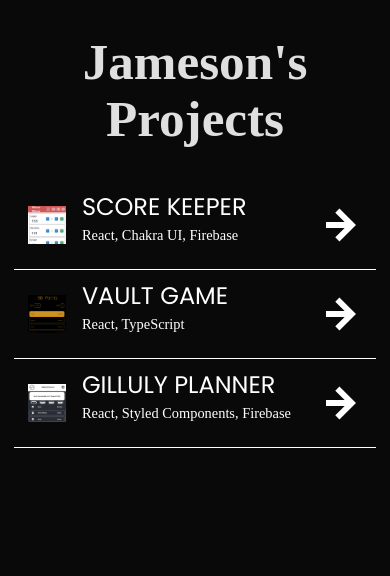
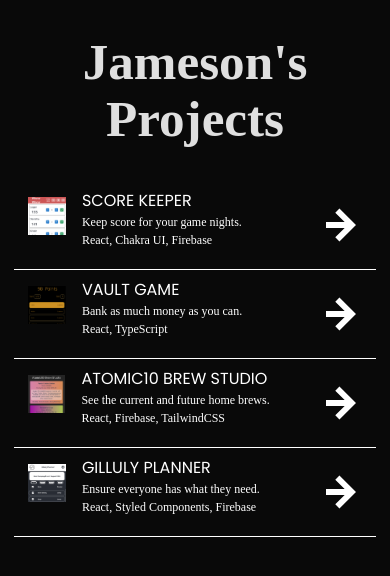
Before and after one commit to Jameson13B/project-dashboard, a React (Vite) app: page / in a window 390 px wide. Shown: the top 576 px of the page. Built offline with nearby package versions, Linux system fonts and the light colour scheme.

Commit message:
Added atomic10 brew  studio

```diff
--- a/src/App.css
+++ b/src/App.css
@@ -26,6 +26,9 @@
 .link-row .screenshot {
   max-height: 55px;
   margin-left: 14px;
+  margin-top: 16px;
+  margin-bottom: 16px;
+  align-self: flex-start;
 }
 @media (max-width: 575.98px) {
   .link-row .screenshot {
@@ -44,7 +47,6 @@
 .link-row .info .name-container {
   position: relative;
   overflow: hidden;
-  height: 72px;
 }
 .link-row .info .name {
   /* name */
@@ -58,27 +60,42 @@
 }
 .link-row .info .name.white {
   transform: translateY(0px);
-  transition: transform 0.75s;
+  transition: color 0.75s;
+  /* transition: transform 0.75s; */
 }
-.link-row .info .name.black {
+/* .link-row .info .name.black {
   color: #090909;
   transform: translateY(0);
   transition: transform 0.75s;
+} */
+.link-row:hover .info .name.white {
+  color: #090909;
+  /* transform: translateY(-72px); */
 }
-.link-row:hover .info .name.white {
+/* .link-row:hover .info .name.black {
   transform: translateY(-72px);
-}
-.link-row:hover .info .name.black {
-  transform: translateY(-72px);
-}
+} */
 .link-row .info .technologies {
   /* technologies */
-  margin-left: 1rem;
+  margin-left: 16px;
+  margin-top: 0.25rem;
+  transition: all 0.5s;
+  text-align: start;
+  font-size: 0.7rem;
+  font-family: 'Plus Jakarta Sans Variable';
+}
+.link-row:hover .info .technologies {
+  color: #090909;
+}
+.link-row .info .description {
+  /* description */
+  margin-left: 16px;
+  margin-bottom: 0;
   transition: all 0.5s;
   text-align: start;
   font-family: 'Plus Jakarta Sans Variable';
 }
-.link-row:hover .info .technologies {
+.link-row:hover .info .description {
   color: #090909;
 }
 @media (max-width: 575.98px) {
@@ -87,20 +104,27 @@
     padding: 8px 0;
   }
   .link-row .info .name-container {
-    height: 36px;
+    height: 24px;
   }
   .link-row .info .name {
     font-size: 1.5rem;
     margin-left: 1rem;
+    font-weight: bold;
   }
   .link-row .info .technologies {
     margin-top: 0;
-    font-size: 0.9rem;
+    font-size: 12px;
+  }
+  .link-row .info .description {
+    margin-top: 0;
+    font-size: 12px;
   }
   .link-row .info .name.white {
+    font-size: 16px;
     transform: translateY(0px);
   }
-  .link-row .info .name.black {
+  /* .link-row .info .name.black {
+    font-size: 16px;
     transform: translateY(-72px);
   }
   .link-row:hover .info .name.white {
@@ -108,7 +132,7 @@
   }
   .link-row:hover .info .name.black {
     transform: translateY(-36px);
-  }
+  } */
 }
 
 /* Arrow styles */
--- a/src/App.tsx
+++ b/src/App.tsx
@@ -1,24 +1,35 @@
 import scorekeeper from './assets/scorekeeper.png'
 import vault from './assets/vault.png'
 import gilluly from './assets/gilluly.png'
+import brewstudio from './assets/BrewStudio.png'
 import './App.css'
 import { LinkRow } from './LinkRow'
 
 const data = [
   {
     name: 'Score Keeper',
+    description: 'Keep score for your game nights.',
     screenshot: scorekeeper,
     technologies: 'React, Chakra UI, Firebase',
     link: 'https://scorekeeper.jamesonb.com/',
   },
   {
     name: 'Vault Game',
+    description: 'Bank as much money as you can.',
     screenshot: vault,
     technologies: 'React, TypeScript',
     link: 'https://vault.jamesonb.com/',
   },
   {
+    name: 'Atomic10 Brew Studio',
+    description: 'See the current and future home brews.',
+    screenshot: brewstudio,
+    technologies: 'React, Firebase, TailwindCSS',
+    link: 'https://brews.atomic10.studio',
+  },
+  {
     name: 'Gilluly Planner',
+    description: 'Ensure everyone has what they need.',
     screenshot: gilluly,
     technologies: 'React, Styled Components, Firebase',
     link: 'https://gilluly.jamesonb.com/',
--- a/src/LinkRow.tsx
+++ b/src/LinkRow.tsx
@@ -5,6 +5,7 @@ export const LinkRow = ({
 }: {
   project: {
     name: string
+    description: string
     screenshot: string
     technologies: string
     link: string
@@ -37,9 +38,12 @@ export const LinkRow = ({
       <div className="info">
         <div className="name-container">
           <p className="name white">{project.name}</p>
-          <p className="name black">{project.name}</p>
+          {/* <p className="name black">{project.name}</p> */}
         </div>
-        <p className="technologies">{project.technologies}</p>
+        <div>
+          <p className="description">{project.description}</p>
+          <p className="technologies">{project.technologies}</p>
+        </div>
       </div>
       <div className="arrow-container">
         <svg
```
Also changed, not shown: src/assets/BrewStudio.png (added).
